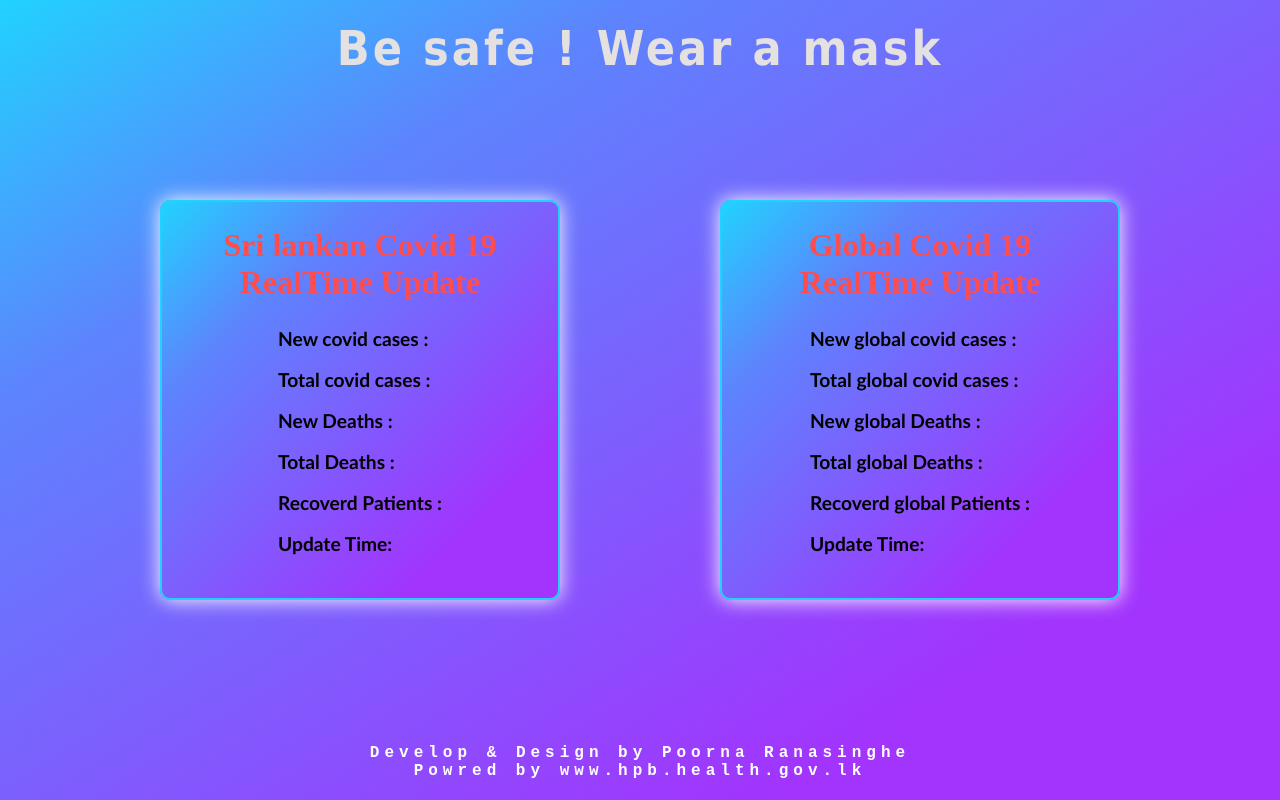
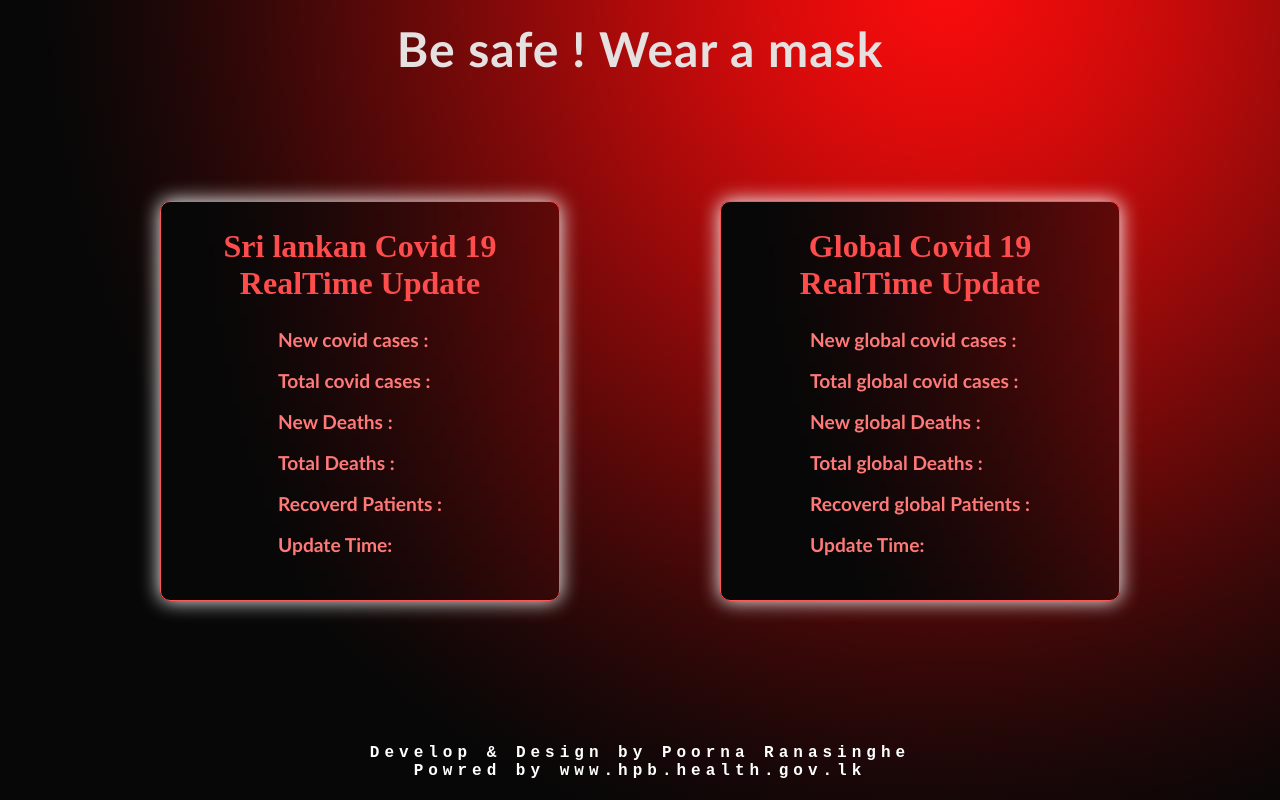
Before and after one commit to PoornaGTX/Sri-Lankan-Covid-19-Update-Progressive-Web-Application, a plain HTML site: page index.html in a window 1280 px wide. Drawn offline with nearby package versions, Linux system fonts and the light colour scheme; no server answers.

Commit message:
Change the UI

```diff
--- a/index.html
+++ b/index.html
@@ -4,6 +4,9 @@
     <meta charset="UTF-8">
     <meta http-equiv="X-UA-Compatible" content="IE=edge">
     <meta name="viewport" content="width=device-width, initial-scale=1.0">
+    <link rel="preconnect" href="https://fonts.googleapis.com">
+    <link rel="preconnect" href="https://fonts.gstatic.com" crossorigin>
+    <link href="https://fonts.googleapis.com/css2?family=Staatliches&display=swap" rel="stylesheet">
     <link rel="stylesheet" href="mask.css">
     <link rel="manifest" href="manifest.json">
     <link rel="apple-touch-icon" href="icon192.png">
--- a/mask.css
+++ b/mask.css
@@ -3,10 +3,11 @@
   padding: 0;
   box-sizing: border-box;
 }
+
 html{
   min-width: 100%;
   min-height: 100vh;
-  background: linear-gradient(to right bottom,#21D2FE , #5D84FD 25%, #A234FD 80%);
+  background: url('/images/bg.jpeg');
 }
 body{
   max-width: 100%;
@@ -23,7 +24,7 @@ body{
 }
 
 p {
-  color: black;
+  color: rgb(255, 121, 121);
   font-weight: bold;
   font-size: larger;
   font-family: "Trebuchet MS", sans-serif;
@@ -33,7 +34,6 @@ p {
   font-size: medium;
   font-family: "Courier New", monospace;
 }
-
 
 span {
   color: #fff;
@@ -56,10 +56,15 @@ span {
   flex-direction: column;
   justify-content: space-evenly;
   align-items: center;
-  background: linear-gradient(to right bottom,#21D2FE , #5D84FD 25%, #A234FD 80%);
-  border: #21D2FE solid 2px;
+  background: url('/images/bg.jpeg');
+  border: #ff5555 solid 1px;
   border-radius: 10px;
   box-shadow: 0 0 20px #fff;
+}
+
+.mobile:hover{
+  transition-duration: 300ms;
+  transform: scale(1.1);
 }
 
 .mobile h1{
@@ -69,12 +74,12 @@ span {
 }
 
 .letterclass {
-  letter-spacing: 3px;
+  font-family: "Trebuchet MS", sans-serif;
+  letter-spacing: 1px;
   font-size: 3rem;
   color: #e6e1e1;
   text-align: center;
   margin: 20px;
-  font-family: Tahoma, sans-serif
 }
 .footer{
   margin: 20px;
@@ -104,3 +109,4 @@ span {
     font-size: medium;
     font-family: "Courier New", monospace;
   }
+}
```
Also changed, not shown: images/bg.jpeg (added).
